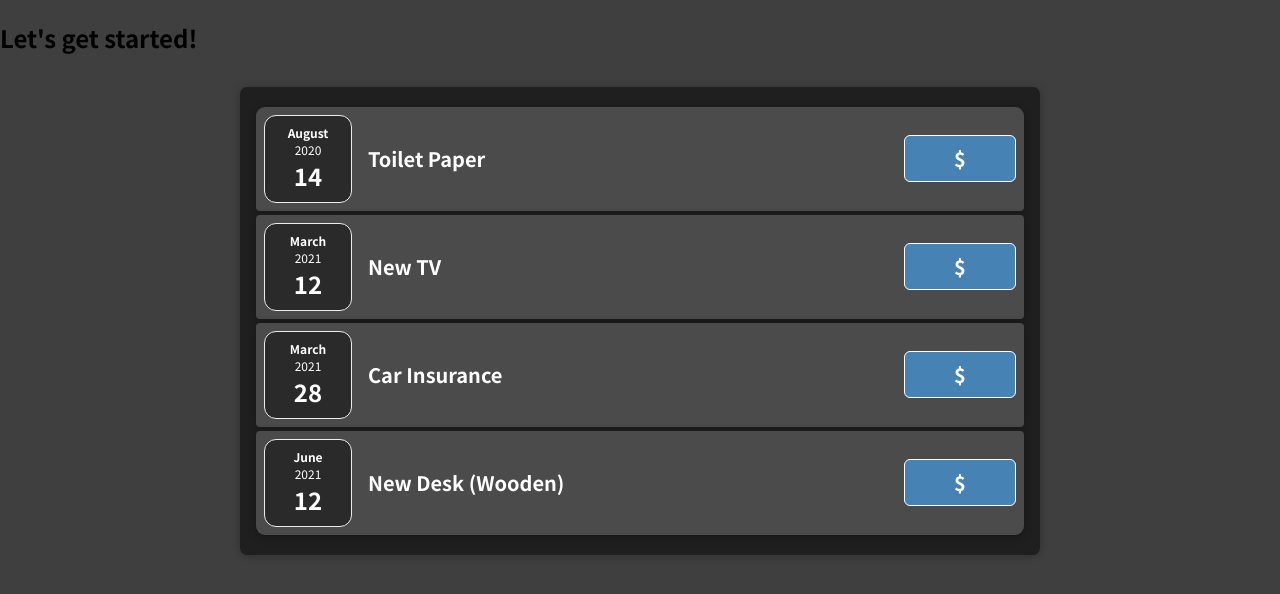
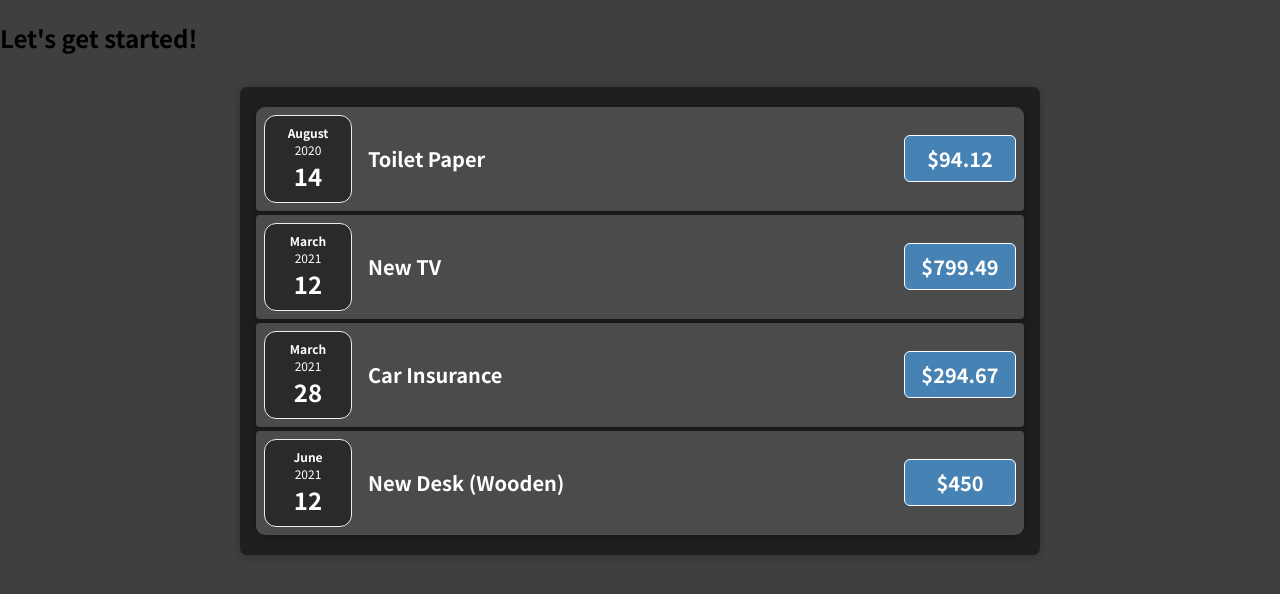
Before and after one commit to vilmarcabanero/react-expense-tracker, a React (Create React App) app: page / in a window 1280 px wide. Shown: the top 594 px of the page. Built offline with nearby package versions, Linux system fonts and the light colour scheme.

Commit message:
39. The Concept of "Composition" ("children props")

```diff
--- /dev/null
+++ b/src/components/Card.css
@@ -0,0 +1,4 @@
+.card {
+  border-radius: 7px;
+  box-shadow: 0 1px 8px rgba(0, 0, 0, 0.25);
+}
--- /dev/null
+++ b/src/components/Card.js
@@ -0,0 +1,9 @@
+import React from 'react'
+import './Card.css'
+
+const Card = props => {
+  const classes = `card  ${props.className}`
+	return <div className={classes}>{props.children}</div>
+}
+
+export default Card
--- a/src/components/ExpenseItem.css
+++ b/src/components/ExpenseItem.css
@@ -2,7 +2,7 @@
 	display: flex;
 	justify-content: space-between;
 	align-items: center;
-	box-shadow: 0 2px 8px rgba(0, 0, 0, 0.25);
+	/* box-shadow: 0 2px 8px rgba(0, 0, 0, 0.25); */
 	padding: 0.5rem;
 	margin: 0.25rem 0;
 	border-radius: 9px 9px 4px 4px;
--- a/src/components/ExpenseItem.js
+++ b/src/components/ExpenseItem.js
@@ -1,16 +1,17 @@
 import React from 'react'
 import ExpenseDate from './ExpenseDate'
+import Card from './Card'
 import './ExpenseItem.css'
 
 const ExpenseItem = props => {
 	return (
-		<div className='expense-item'>
+		<Card className='expense-item'>
 			<ExpenseDate date={props.date} />
 			<div className='expense-item__description'>
 				<h2>{props.title}</h2>
 				<div className='expense-item__price'>${props.amount}</div>
 			</div>
-		</div>
+		</Card>
 	)
 }
 
--- a/src/components/Expenses.css
+++ b/src/components/Expenses.css
@@ -4,6 +4,6 @@
   margin: 2rem auto;
   width: 50rem;
   max-width: 95%;
-  border-radius: 7px;
-  box-shadow: 0 1px 8px rgba(0, 0, 0, 0.25);
+  /* border-radius: 7px;
+  box-shadow: 0 1px 8px rgba(0, 0, 0, 0.25); */
 }
--- a/src/components/Expenses.js
+++ b/src/components/Expenses.js
@@ -1,42 +1,43 @@
 import React from 'react'
 import ExpenseItem from './ExpenseItem'
+import Card from './Card'
 import './Expenses.css'
 
 const Expenses = props => {
 	return (
-		// <div className='expenses'>
-		// 	<ExpenseItem
-		// 		title={props.items[0].title}
-		// 		amount={props.items[0].amount}
-		// 		date={props.items[0].date}
-		// 	/>
-		// 	<ExpenseItem
-		// 		title={props.items[1].title}
-		// 		amount={props.items[1].amount}
-		// 		date={props.items[1].date}
-		// 	/>
-		// 	<ExpenseItem
-		// 		title={props.items[2].title}
-		// 		amount={props.items[2].amount}
-		// 		date={props.items[2].date}
-		// 	/>
-		// 	<ExpenseItem
-		// 		title={props.items[3].title}
-		// 		amount={props.items[3].amount}
-		// 		date={props.items[3].date}
-		// 	/>
-		// </div>
-    <div className='expenses'>
-    {props.items.map(expense => {
-      return (
-        <ExpenseItem
-          date={expense.date}
-          title={expense.title}
-          price={expense.amount}
-        />
-      )
-    })}
-  </div>
+		<Card className='expenses'>
+			<ExpenseItem
+				title={props.items[0].title}
+				amount={props.items[0].amount}
+				date={props.items[0].date}
+			/>
+			<ExpenseItem
+				title={props.items[1].title}
+				amount={props.items[1].amount}
+				date={props.items[1].date}
+			/>
+			<ExpenseItem
+				title={props.items[2].title}
+				amount={props.items[2].amount}
+				date={props.items[2].date}
+			/>
+			<ExpenseItem
+				title={props.items[3].title}
+				amount={props.items[3].amount}
+				date={props.items[3].date}
+			/>
+		</Card>
+  //   <div className='expenses'>
+  //   {props.items.map(expense => {
+  //     return (
+  //       <ExpenseItem
+  //         date={expense.date}
+  //         title={expense.title}
+  //         price={expense.amount}
+  //       />
+  //     )
+  //   })}
+  // </div>
 	)
 }
 
```
